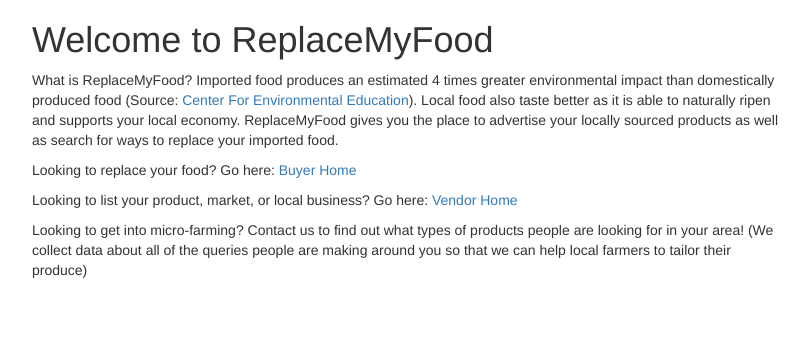
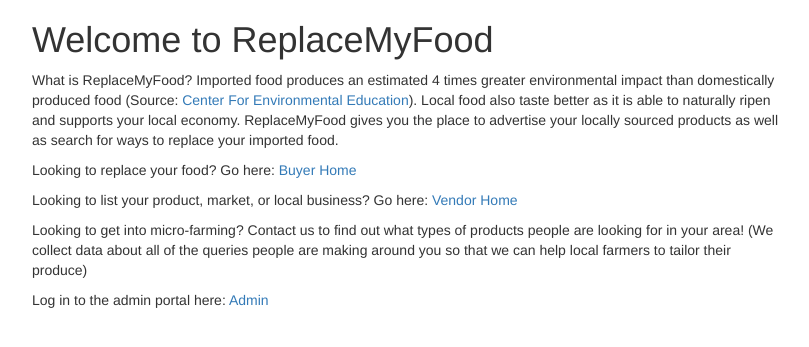
Before and after one commit to connorladlyfredeen/ReplaceMyFood, a Django app: page / in a window 1280 px wide. Shown: the top 347 px of the page, without its empty margins (38-847 px from the left). Run offline with Django 3.2, Linux system fonts and the light colour scheme; parts of the project's set-up code (start-up, migrations or seed data) failed here and were passed over; some libraries are stand-ins or nearby versions.

Commit message:
Added admin link to the main page

```diff
--- a/templates/app/home.html
+++ b/templates/app/home.html
@@ -20,4 +20,7 @@
         your area! (We collect data about all of the queries people are making around you so that we can help local
         farmers to tailor their produce)
     </p>
+    <p>
+        Log in to the admin portal here: <a href="/admin">Admin</a>
+    </p>
 {% endblock %}
```
